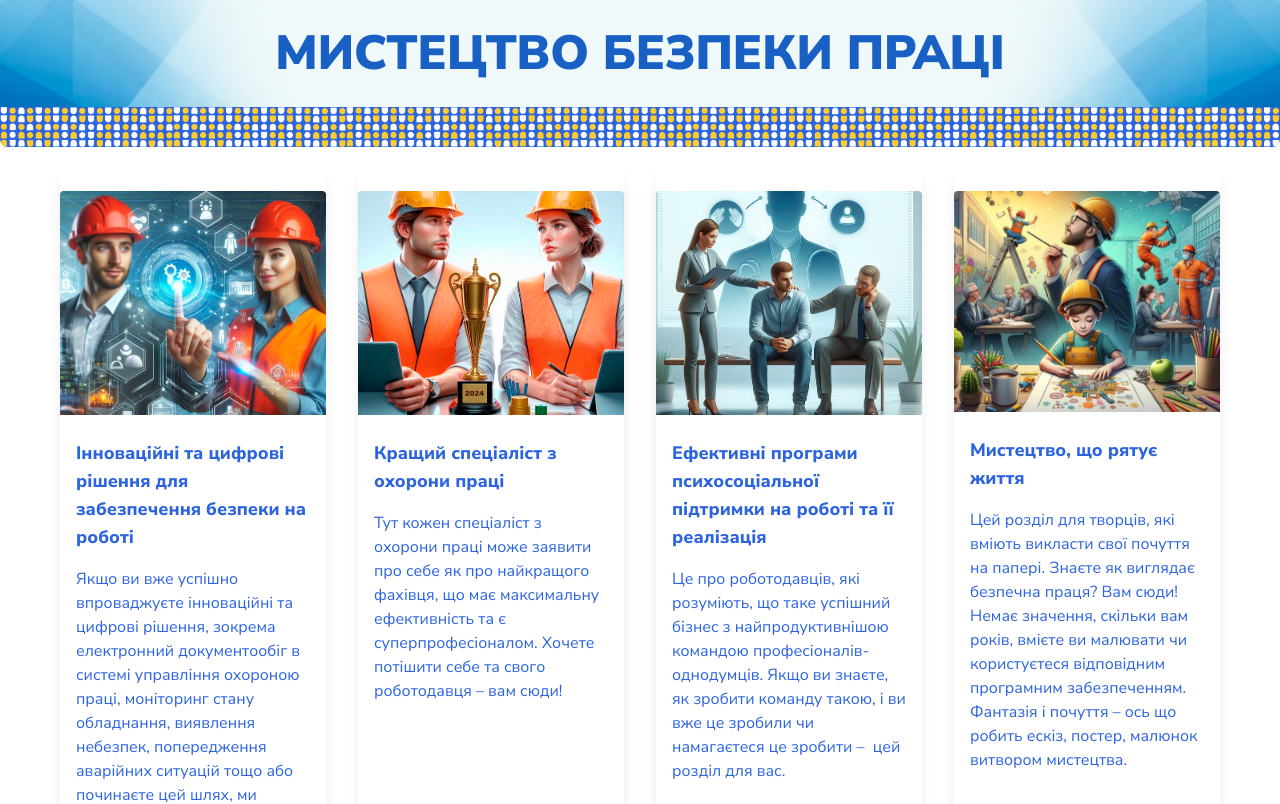
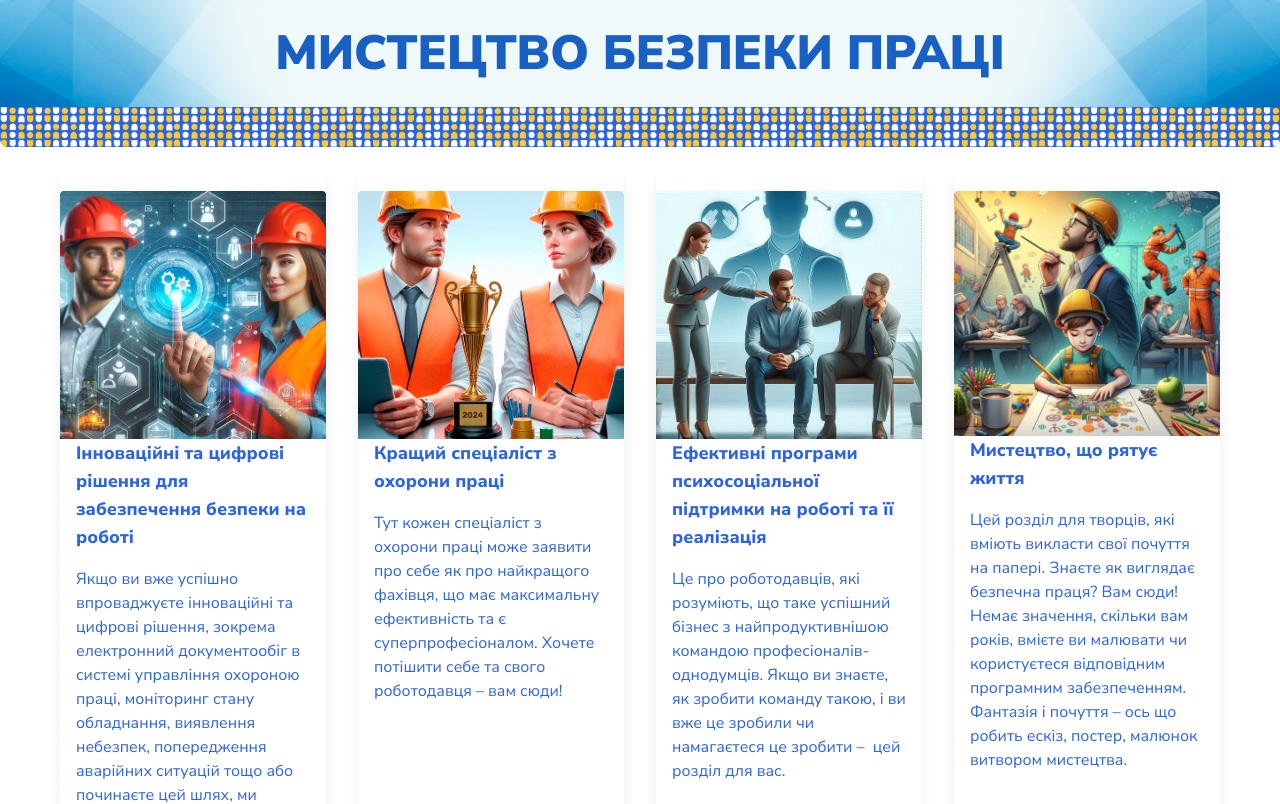
Before and after one commit to Arpha-Software/work-competition, a Next.js app: page / in a window 1280 px wide. Shown: the top 804 px of the page. Built offline with nearby package versions, Linux system fonts and the light colour scheme.

Commit message:
Adds a possibility to click on image link

```diff
--- a/src/components/CategoryCard/CategoryCard.tsx
+++ b/src/components/CategoryCard/CategoryCard.tsx
@@ -23,13 +23,15 @@ export const CategoryCard = ({
 
   return (
     <div className={cn("max-w-[600px] w-full lg:flex lg:flex-col lg:rounded lg:shadow-lg lg:py-6 lg:overflow-hidden", className)}>
+      <a href={linkHref} className="block w-full h-[500px] lg:h-auto">
         <Image
           src={src}
           alt={alt}
           width={600}
           height={500}
-        className="w-full h-[500px] bg-slate-300 mb-6 object-cover lg:h-auto lg:rounded-t"
+          className="w-full h-full bg-slate-300 mb-6 object-cover lg:rounded-t"
         />
+      </a>
 
       <div className="lg:px-4 lg:flex lg:flex-col lg:grow">
         <h2 className="text-3.5xl font-black text-primary mb-4 lg:text-lg lg:font-extrabold">
```
Lines whose indentation alone changed are shown as unchanged.
